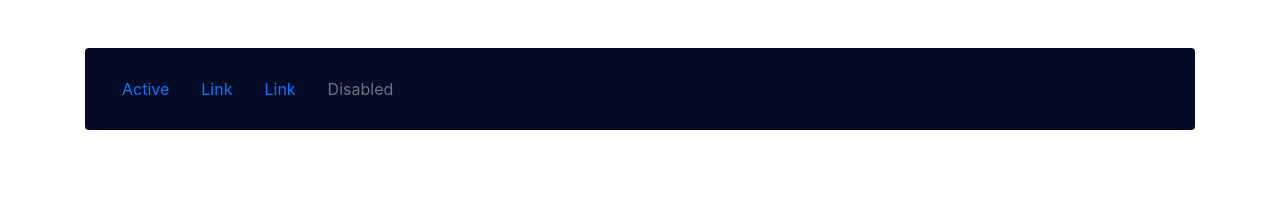
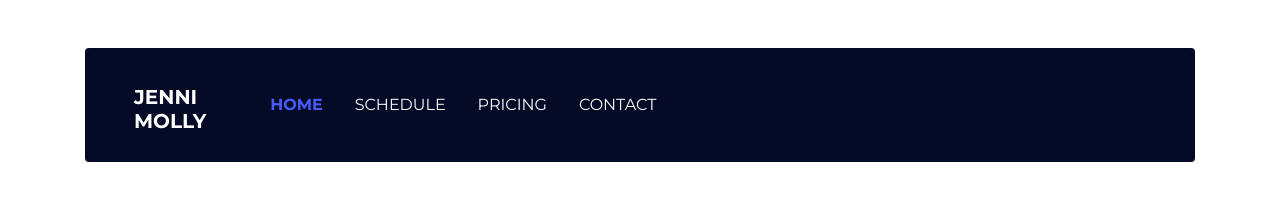
Before and after one commit to saifulrojahki/Repo-Vcard, a plain HTML site: page index.html in a window 1280 px wide. Drawn offline with nearby package versions, Linux system fonts and the light colour scheme.

Commit message:
Buat Nav bar

```diff
--- a/index.html
+++ b/index.html
@@ -9,6 +9,8 @@
     <!-- Bootstrap CSS -->
     <link rel="stylesheet" href="https://stackpath.bootstrapcdn.com/bootstrap/4.4.1/css/bootstrap.min.css"
         integrity="sha384-Vkoo8x4CGsO3+Hhxv8T/Q5PaXtkKtu6ug5TOeNV6gBiFeWPGFN9MuhOf23Q9Ifjh" crossorigin="anonymous">
+    <!-- font punya google montserrat -->
+    <link href="https://fonts.googleapis.com/css?family=Montserrat:100,200,400,700&display=swap" rel="stylesheet">
 
     <link rel="stylesheet" href="style.css">
 
@@ -19,12 +21,14 @@
 
     <div class="container mt-5">
         <div class="card" style="background-color: #050a27;">
-            <div class="card-body">
-                <nav class="nav">
-                    <a class="nav-link active" href="#">Active</a>
-                    <a class="nav-link" href="#">Link</a>
-                    <a class="nav-link" href="#">Link</a>
-                    <a class="nav-link disabled" href="#" tabindex="-1" aria-disabled="true">Disabled</a>
+            <div class="card-body pl-5">
+                <nav class="nav mt-3">
+                    <h5 class="mr-5">Jenni<br>Molly</h5>
+                    <a class="nav-link active" href="#">Home</a>
+                    <a class="nav-link" href="#">Schedule</a>
+                    <a class="nav-link" href="#">Pricing</a>
+                    <a class="nav-link" href="#">Contact</a>
+
                 </nav>
             </div>
         </div>
--- a/style.css
+++ b/style.css
@@ -0,0 +1,23 @@
+body {
+    font-family: 'Montserrat', sans-serif;
+}
+
+nav,
+nav a {
+    text-transform: uppercase;
+    color: white;
+}
+
+nav a.active {
+    color: #475cfd;
+    font-weight: bold;
+}
+
+nav a:hover {
+    color: #475cfd;
+
+}
+
+nav h5 {
+    font-weight: bold;
+}
```
